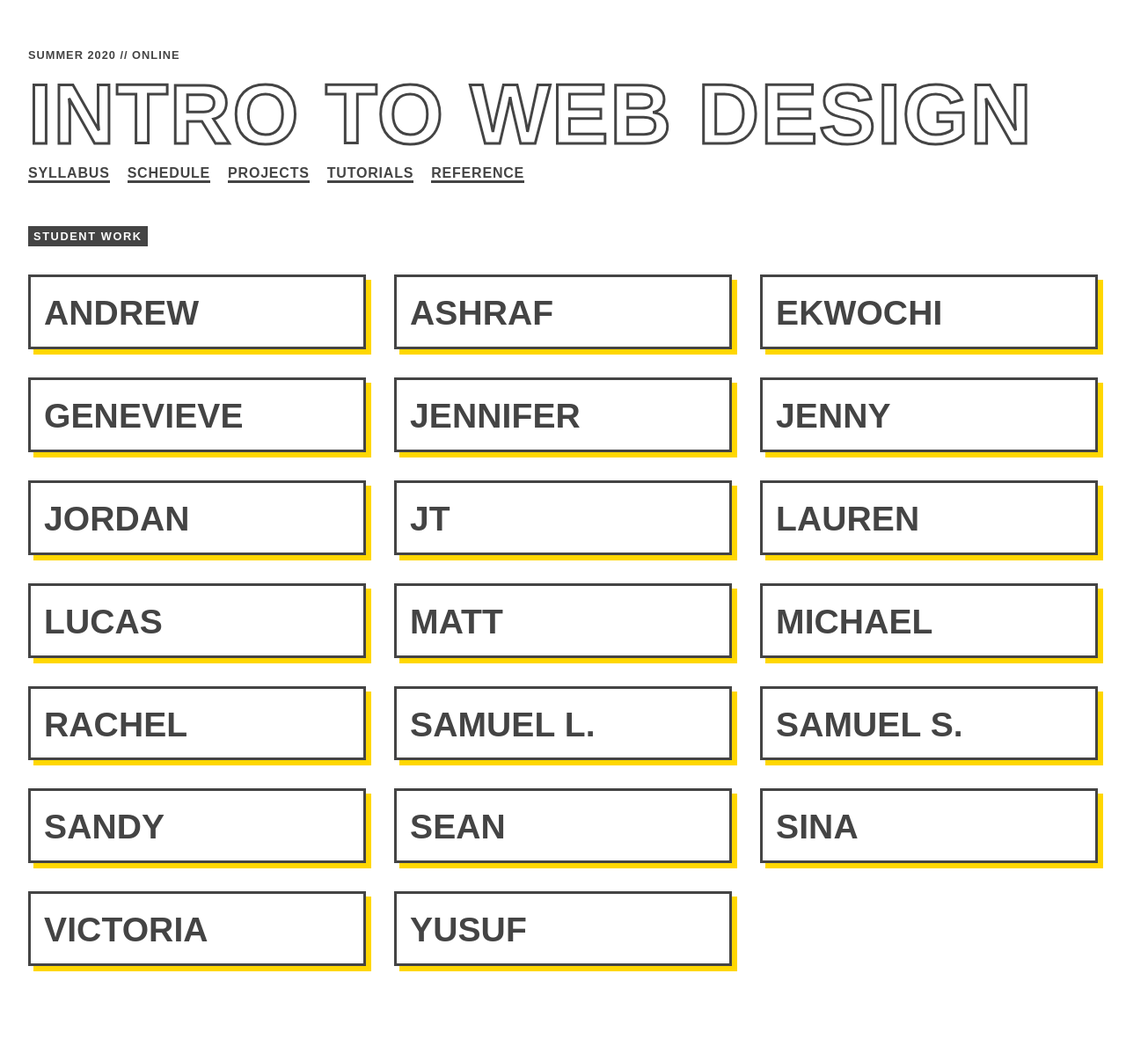
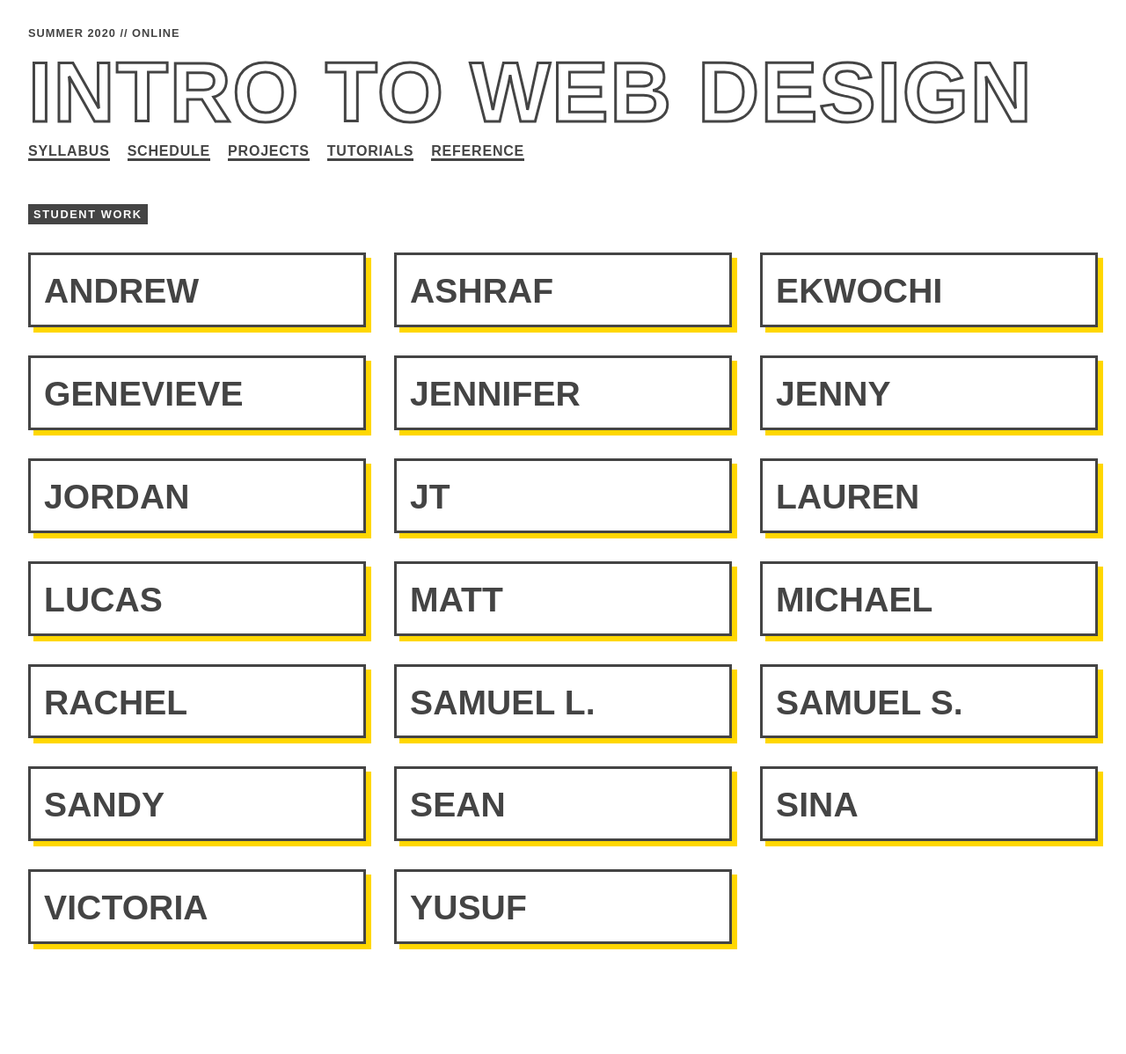
Before and after one commit to gmu-gd/web20-summer, a Jekyll site: the page built from index.html, in a window 1280 px wide. Shown: the whole page at 88% size. Built offline with Jekyll 4.4.1, drawn with Linux system fonts in a browser that asks for light colours; some web fonts are replaced; after the commit the page ends 1148 px from its top, so only the background shows below that.

Commit message:
mobile fixes

```diff
--- a/_sass/main.scss
+++ b/_sass/main.scss
@@ -211,14 +211,14 @@
   display: none;
 }
 main, .about {
-  width: 95vw;
-  margin: 50px auto;
+  width: 90vw;
+  margin: 25px auto;
 }
 section {
   display: grid;
   grid-template-columns: 100%;
   grid-gap: 5vw;
-  margin: 50px 0;
+  margin: 25px 0;
 }
 .single, .tutorial-page {
   width: 100%;
@@ -267,8 +267,8 @@
   text-decoration: none;
 }
 h1 a, h1 a:hover, h1 a:active, h1 a:visited {
-  color: $light-color;
-  -webkit-text-stroke: 3px $dark-color;
+  color: $dark-color;
+  -webkit-text-stroke: 0 $dark-color;
 }
 p {
   font-size: 1.4em;
@@ -322,12 +322,12 @@
 }
 h1 {
   margin-top: 0;
-  font-size: 4.252em;
+  font-size: 2.5em;
   text-transform: uppercase;
   letter-spacing: .1rem;
   font-weight: 700;
-  -webkit-text-stroke: 3px $dark-color;
-  color: $light-color;
+  -webkit-text-stroke: 0;
+  color: $primary-color;
 }
 .interior h1 {
   color: $primary-color;
@@ -473,6 +473,22 @@
  @media only screen and (min-width: 520px) {
    header {
      position: relative;
+   }
+   main {
+     width: 95vw;
+   }
+   h1 a, h1 a:hover, h1 a:active, h1 a:visited {
+     color: $light-color;
+     -webkit-text-stroke: 3px $dark-color;
+   }
+   h1 {
+     margin-top: 0;
+     font-size: 4.25em;
+     text-transform: uppercase;
+     letter-spacing: .1rem;
+     font-weight: 700;
+     color: $light-color;
+     -webkit-text-stroke: 3px $dark-color;
    }
    ul {
      text-decoration: none;
```
Also changed, not shown: 3 other files.
